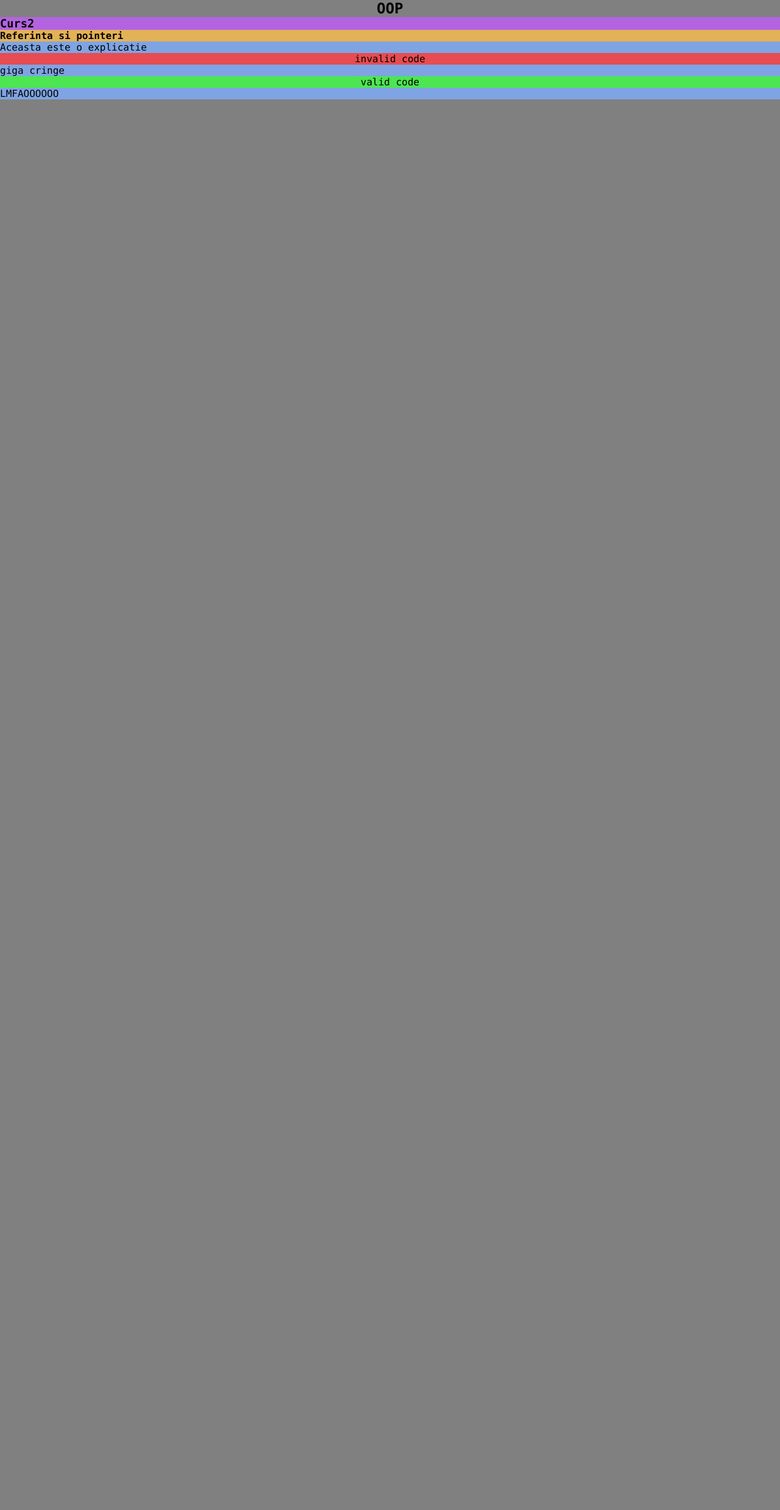
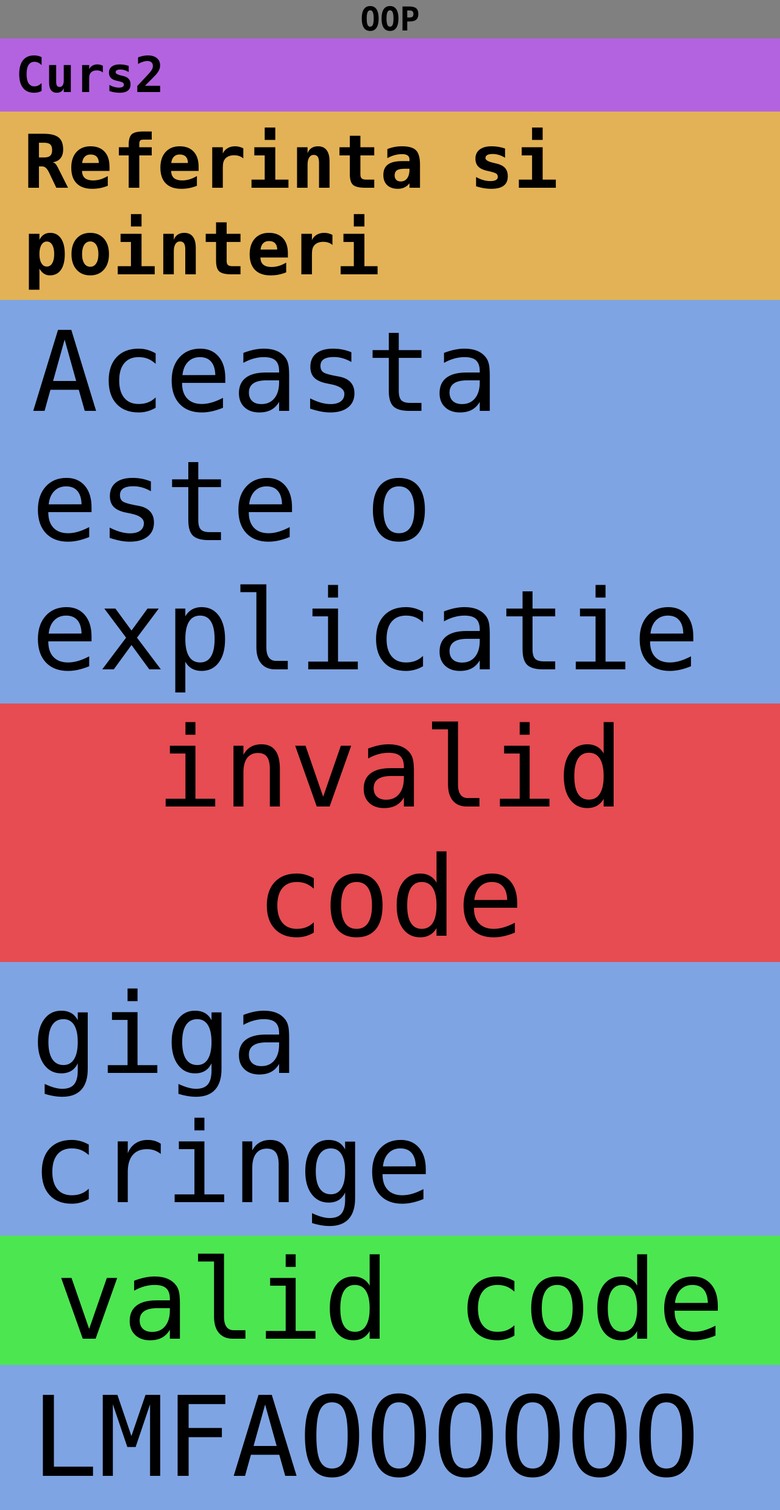
Before and after one commit to prostel/prostel.github.io, a PHP site: page /orange/oop.html in a window 1280 px wide. Shown: the whole page at 61% size. Before the commit the page ends 163 px from the top, so only its background shows below. Run offline with PHP 8.4, Linux system fonts and the light colour scheme.

Commit message:
Update style.css

```diff
--- a/orange/style.css
+++ b/orange/style.css
@@ -1,3 +1,12 @@
+
+@media (max-device-width:854px)
+{
+ *{
+   font-size: 150%;
+  }
+}
+
+
 * {
   margin: 0;
   padding: 0;
@@ -14,29 +23,37 @@ body {
 
 .panel-title {
   background-color: rgb(180, 99, 224);
+	  padding-left: 2%;
+  padding-right: 2%;
 }
+
+.panel-title, .topic-title, .explanation {
+  padding-top: 1%;
+  padding-bottom: 1%;
+}
+
+
 
 .topic-title {
   background-color: rgb(227, 178, 86);
+    padding-left: 3%;
+  padding-right: 3%;
 }
 .invalid {
   background-color: rgb(230, 76, 81);
-  text-align: center;
 }
 
+.valid, .invalid {
+	  padding-left: 4.5%;
+  padding-right: 4.5%;
+    text-align: center;
+}
 .valid {
   background-color: rgb(76, 230, 81);
-  text-align:center;
 }
 
 .explanation {
   background-color: rgb(127, 164, 227);
+    padding-left: 4%;
+  padding-right: 4%;
 }
-
-
-@media only screen and (max-width: 768px)
-{
- * {
-   font-size: 200%;
-  }
-}
```
